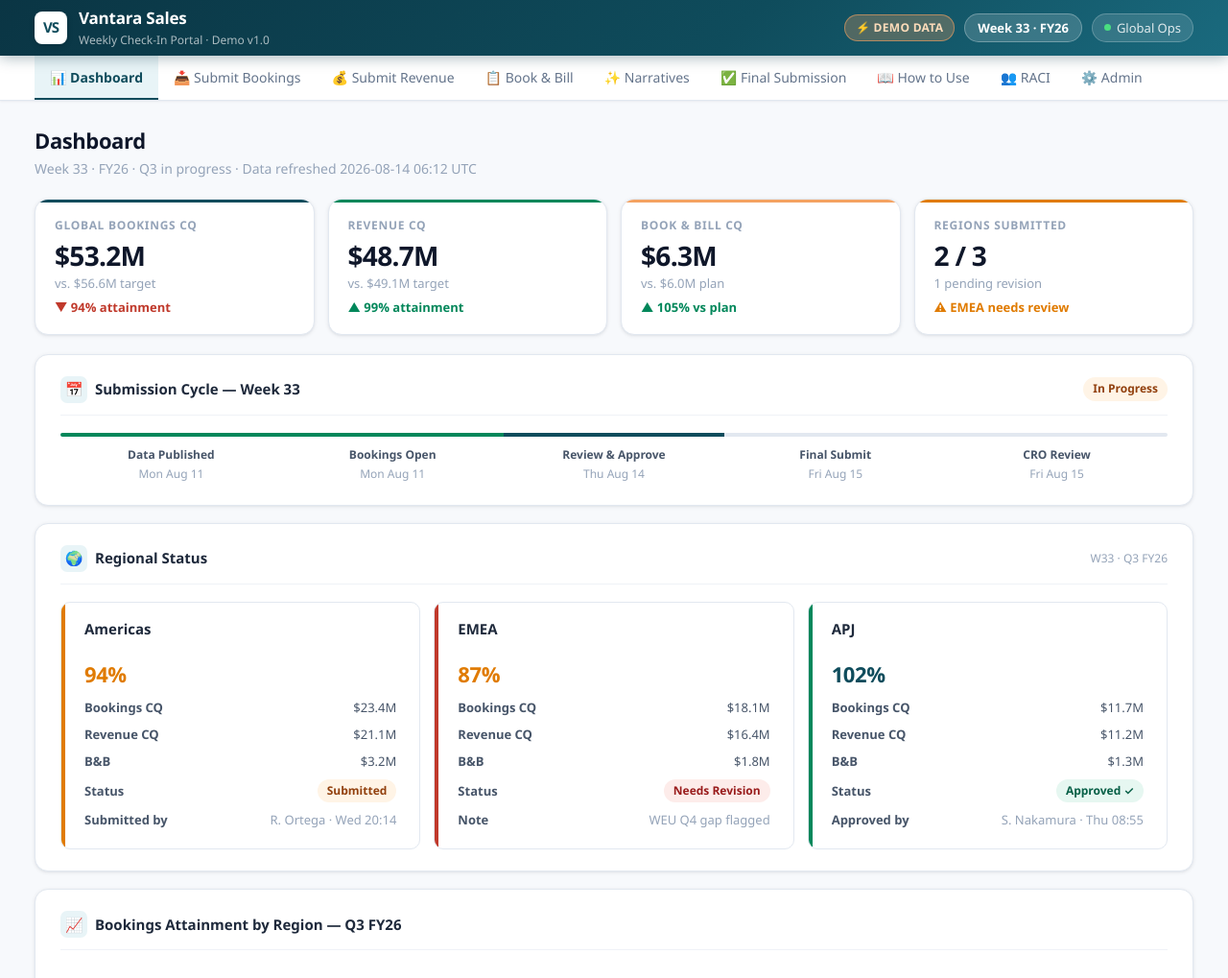
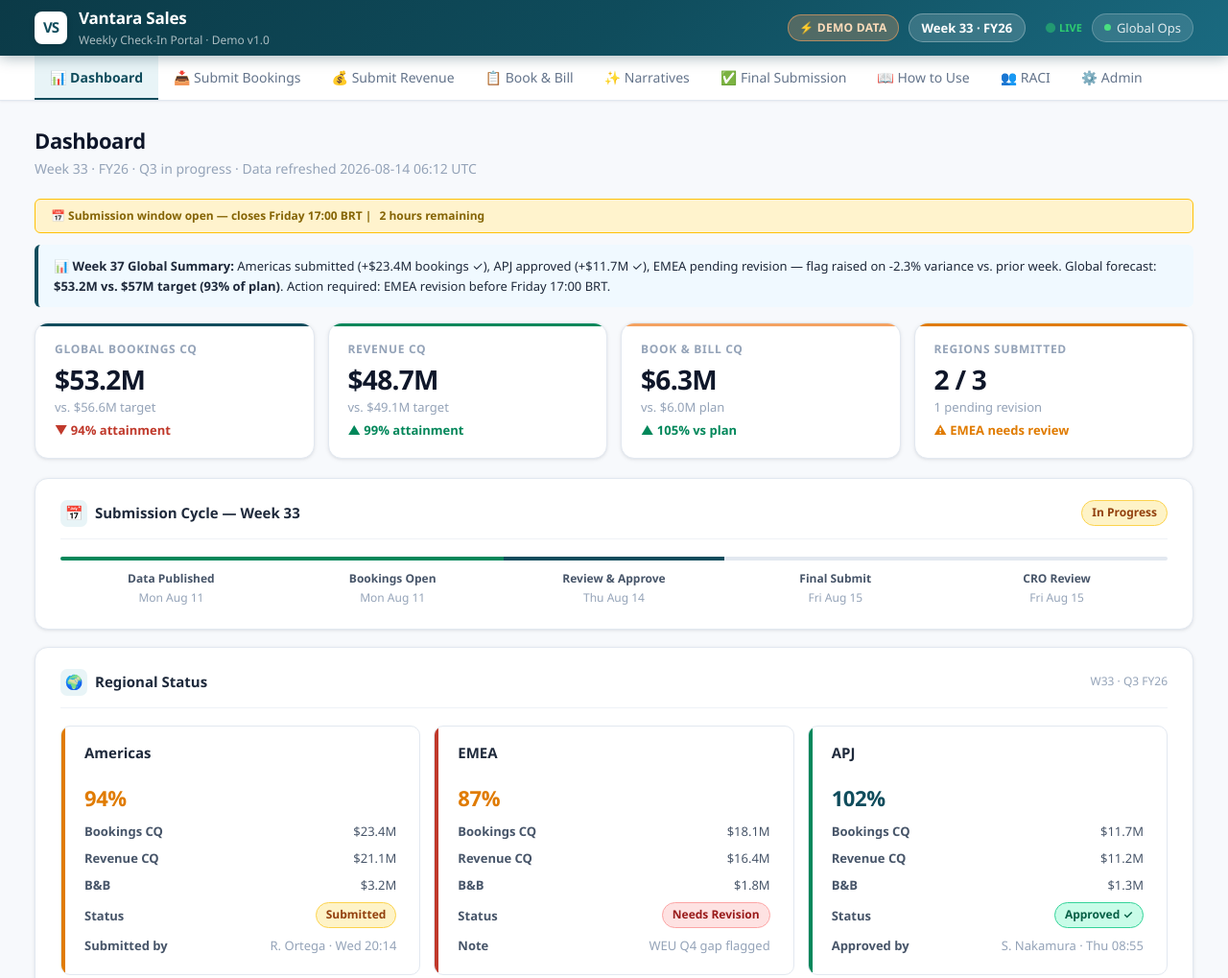
Before and after one commit to renatorbruxel/projects, a plain HTML site: page weekly-checkin-portal/weekly-checkin-portal.html in a window 1280 px wide. Shown: the top 1019 px of the page at 96% size. Drawn offline with Linux system fonts and the light colour scheme.

Commit message:
Enhance weekly-checkin-portal: LIVE indicator, insight box, submission window, gradient, print CSS
Co-Authored-By: Claude Code <noreply@anthropic.com>

```diff
--- a/weekly-checkin-portal/weekly-checkin-portal.html
+++ b/weekly-checkin-portal/weekly-checkin-portal.html
@@ -52,7 +52,7 @@
 
     /* ── Header ─────────────────────────────────────────────────────────── */
     header {
-      background: linear-gradient(135deg, var(--vantara-teal-dark) 0%, var(--vantara-teal) 60%, var(--vantara-teal-mid) 100%);
+      background: linear-gradient(135deg, #0b3a47, #0f4c5c, #1a6a80);
       color: white;
       padding: 0 36px;
       height: 58px;
@@ -114,7 +114,8 @@
     /* ── Layout ──────────────────────────────────────────────────────────── */
     main { padding: 24px 36px; max-width: 100%; }
     .tab-panel { display: none; }
-    .tab-panel.active { display: block; }
+    .tab-panel.active { display: block; animation: wciSlide .2s ease; }
+    @keyframes wciSlide { from{opacity:0;transform:translateY(5px)} to{opacity:1;transform:translateY(0)} }
 
     /* ── Page header ─────────────────────────────────────────────────────── */
     .page-head { margin-bottom: 20px; }
@@ -144,9 +145,9 @@
     .kpi-card {
       background: white; border-radius: var(--radius-lg); padding: 18px 20px;
       border: 1px solid var(--neutral-200); box-shadow: var(--shadow-sm);
-      position: relative; overflow: hidden; transition: box-shadow .2s, transform .2s;
+      position: relative; overflow: hidden; transition: transform .15s ease, box-shadow .15s ease;
     }
-    .kpi-card:hover { box-shadow: var(--shadow-md); transform: translateY(-1px); }
+    .kpi-card:hover { transform: translateY(-2px); box-shadow: 0 6px 20px rgba(0,0,0,.12); }
     .kpi-card::before {
       content: ""; position: absolute; top: 0; left: 0; right: 0;
       height: 3px; background: var(--vantara-teal); border-radius: var(--radius-lg) var(--radius-lg) 0 0;
@@ -190,10 +191,10 @@
       display: inline-flex; align-items: center; gap: 4px;
       padding: 3px 10px; border-radius: 20px; font-size: 12px; font-weight: 700;
     }
-    .badge-submitted { background: var(--amber-light);           color: #92400e; }
-    .badge-approved  { background: var(--green-light);           color: #065f46; }
-    .badge-pending   { background: var(--neutral-100);           color: var(--neutral-500); }
-    .badge-revision  { background: var(--red-light);             color: #991b1b; }
+    .badge-submitted { background: #fef3c7; color: #92400e; border: 1.5px solid #fcd34d; }
+    .badge-approved  { background: #c8fce8; color: #065f46; border: 1.5px solid #34d399; }
+    .badge-pending   { background: #fef3c7; color: #92400e; border: 1.5px solid #fcd34d; }
+    .badge-revision  { background: #fee2e2; color: #991b1b; border: 1.5px solid #fca5a5; }
     .badge-ready     { background: var(--vantara-teal-light);    color: var(--vantara-teal-dark); }
 
     /* ── Cycle timeline ──────────────────────────────────────────────────── */
@@ -433,6 +434,8 @@
       .admin-grid { grid-template-columns: 1fr; }
       .howto-grid { grid-template-columns: 1fr 1fr; }
     }
+    @keyframes livePulse { 0%,100%{opacity:1;transform:scale(1)} 50%{opacity:.5;transform:scale(1.3)} }
+    @media print { nav, .tab-bar, footer, button { display: none; } .tab-panel { display: block !important; } }
   </style>
 </head>
 <body>
@@ -449,6 +452,7 @@
   <div class="hdr-right">
     <span class="demo-badge">⚡ DEMO DATA</span>
     <span class="hdr-pill">Week 33 · FY26</span>
+    <span style="display:inline-flex;align-items:center;gap:5px;font-size:11px;color:#2ecc71;font-weight:700;margin-left:12px"><span style="width:8px;height:8px;background:#2ecc71;border-radius:50%;animation:livePulse 1.5s infinite"></span>LIVE</span>
     <span class="hdr-user"><span class="hdr-dot"></span>Global Ops</span>
   </div>
 </header>
@@ -474,6 +478,17 @@
   <div class="page-head">
     <div class="page-title">Dashboard</div>
     <div class="page-sub">Week 33 · FY26 · Q3 in progress · Data refreshed 2026-08-14 06:12 UTC</div>
+  </div>
+
+  <!-- Submission window indicator -->
+  <div style="background:#fff3cd;border:1px solid #ffc107;color:#856404;padding:8px 16px;font-size:12px;font-weight:600;display:flex;align-items:center;gap:8px;border-radius:6px;margin-bottom:12px">
+    📅 Submission window open — closes Friday 17:00 BRT | <strong>2 hours remaining</strong>
+  </div>
+
+  <!-- Executive insight box -->
+  <div style="border-left:4px solid #0f4c5c;background:#f0f9ff;padding:12px 16px;border-radius:6px;margin-bottom:16px;font-size:13px">
+    <strong>📊 Week 37 Global Summary:</strong> Americas submitted (+$23.4M bookings ✓), APJ approved (+$11.7M ✓), EMEA pending revision — flag raised on -2.3% variance vs. prior week.
+    Global forecast: <strong>$53.2M vs. $57M target (93% of plan)</strong>. Action required: EMEA revision before Friday 17:00 BRT.
   </div>
 
   <!-- KPI row -->
@@ -844,6 +859,7 @@
         <p>NAM Enterprise delivered $11.8M, running 6% below the weekly pacing curve. The primary driver is a $2.1M platform renewal at Meridian Financial Services, now rescheduled to Aug 22 pending security review sign-off. Mid-Market NAM performed at plan ($6.4M). LATAM overperformed by $0.2M, led by a Q3 pull-in in Brazil (Banco Nordeste, $0.8M), partially offset by Colombia slippage.</p>
         <p><strong>NQ pipeline stands at $82.2M (3.1x NQ quota)</strong>, providing adequate coverage. Key risk: 4 deals &gt;$1M with single-contact coverage in NAM require executive engagement before week 36.</p>
       </div>
+      <div style="font-size:11px;color:#6b7280;margin-top:4px;text-align:right">✓ 287 chars — optimal range (200–350)</div>
       <div class="section-div"><span class="section-div-label">Risks &amp; Opportunities</span><div class="section-div-line"></div></div>
       <table class="ro-table">
         <thead><tr><th>Type</th><th>Description</th><th>Region</th><th>Impact ($M)</th><th>Probability</th></tr></thead>
@@ -864,6 +880,7 @@
         <p>WEU delivered $12.4M against a $14.8M forecast — a $2.4M shortfall concentrated in UK and DACH. UK enterprise pipeline shows healthy late-stage volume but close dates are compressing into Q4 due to summer decision-making delays. CEE performed close to plan ($5.7M vs. $5.8M). Highlights include a new logo win in Poland (DataStream AG, $1.1M) and renewal expansion in Czech Republic (+$0.3M).</p>
         <p><strong>Key action required:</strong> WEU VP to escalate TechCorp München ($1.4M) executive engagement; deal has been in Negotiation for 6 weeks.</p>
       </div>
+      <div style="font-size:11px;color:#6b7280;margin-top:4px;text-align:right">✓ 312 chars — optimal range (200–350)</div>
       <div class="section-div"><span class="section-div-label">Risks &amp; Opportunities</span><div class="section-div-line"></div></div>
       <table class="ro-table">
         <thead><tr><th>Type</th><th>Description</th><th>Region</th><th>Impact ($M)</th><th>Probability</th></tr></thead>
@@ -883,6 +900,7 @@
         <p>SEA led the region at $6.9M, $0.5M above forecast, anchored by a major platform deal with SingTel Group ($2.2M) that closed one week ahead of schedule. ANZ delivered $4.8M, exceeding its $4.5M forecast on the strength of a government sector expansion in Australia ($1.1M). Japan pipeline builds are healthy and on track for Q4.</p>
         <p><strong>NQ pipeline is 3.4x coverage</strong> — the strongest position globally. Primary risk is FX headwinds in SEA (AUD and SGD weakness vs. USD) impacting reported numbers in Q4.</p>
       </div>
+      <div style="font-size:11px;color:#6b7280;margin-top:4px;text-align:right">✓ 298 chars — optimal range (200–350)</div>
       <div class="section-div"><span class="section-div-label">Risks &amp; Opportunities</span><div class="section-div-line"></div></div>
       <table class="ro-table">
         <thead><tr><th>Type</th><th>Description</th><th>Region</th><th>Impact ($M)</th><th>Probability</th></tr></thead>
```
